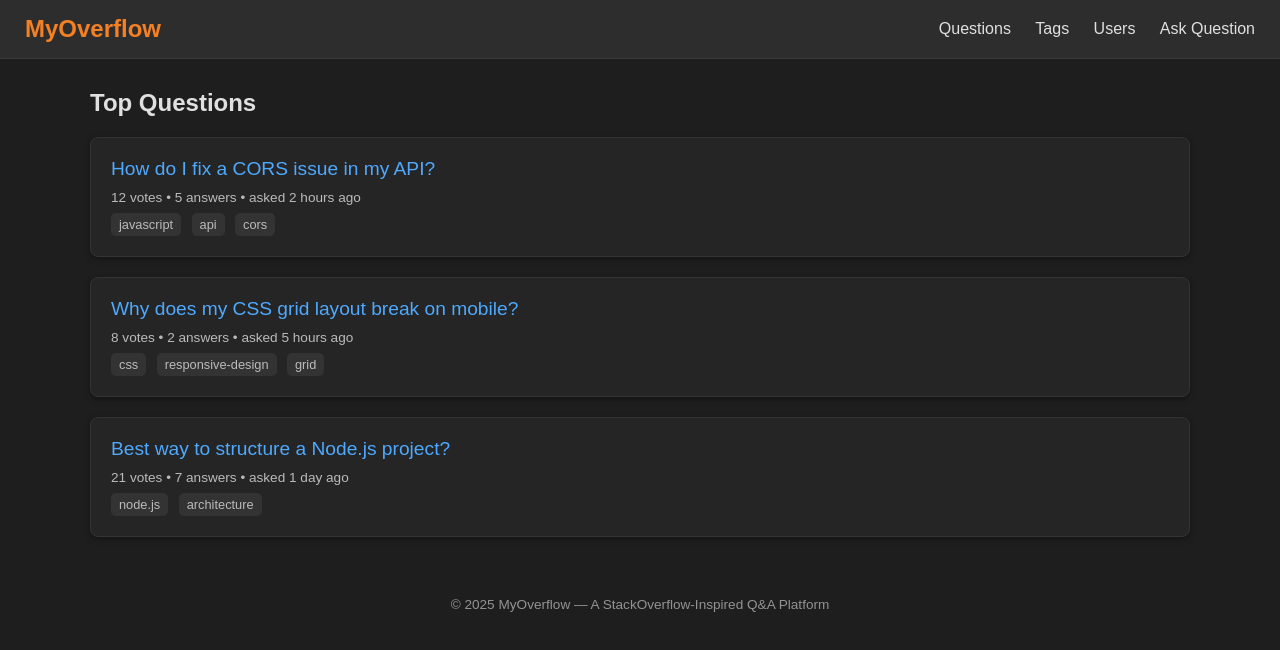
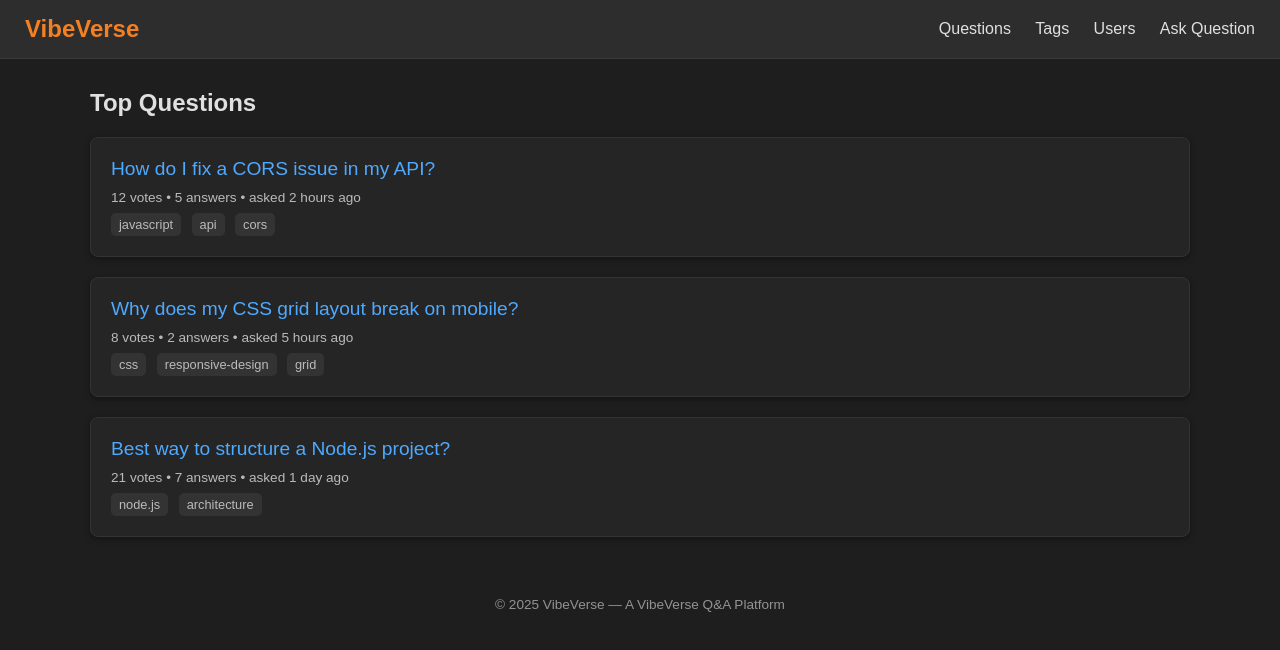
Before and after one commit to SumitRawat2608/vibeverse, a plain HTML site: page index.html in a window 1280 px wide. Drawn offline with Linux system fonts and the light colour scheme.

Commit message:
Rename MyOverflow to VibeVerse in index.html

```diff
--- a/index.html
+++ b/index.html
@@ -3,7 +3,7 @@
 <head>
   <meta charset="UTF-8" />
   <meta name="viewport" content="width=device-width, initial-scale=1.0" />
-  <title>StackOverflow-Style Homepage (Dark)</title>
+  <title>VibeVerse Homepage (Dark)</title>
   <style>
     body {
       margin: 0;
@@ -93,7 +93,7 @@
 </head>
 <body>
   <header>
-    <div class="logo">MyOverflow</div>
+    <div class="logo">VibeVerse</div>
     <nav>
       <a href="#">Questions</a>
       <a href="#">Tags</a>
@@ -136,7 +136,7 @@
   </div>
 
   <footer>
-    © 2025 MyOverflow — A StackOverflow-Inspired Q&A Platform
+    © 2025 VibeVerse — A VibeVerse Q&A Platform
   </footer>
 </body>
 </html>
```
